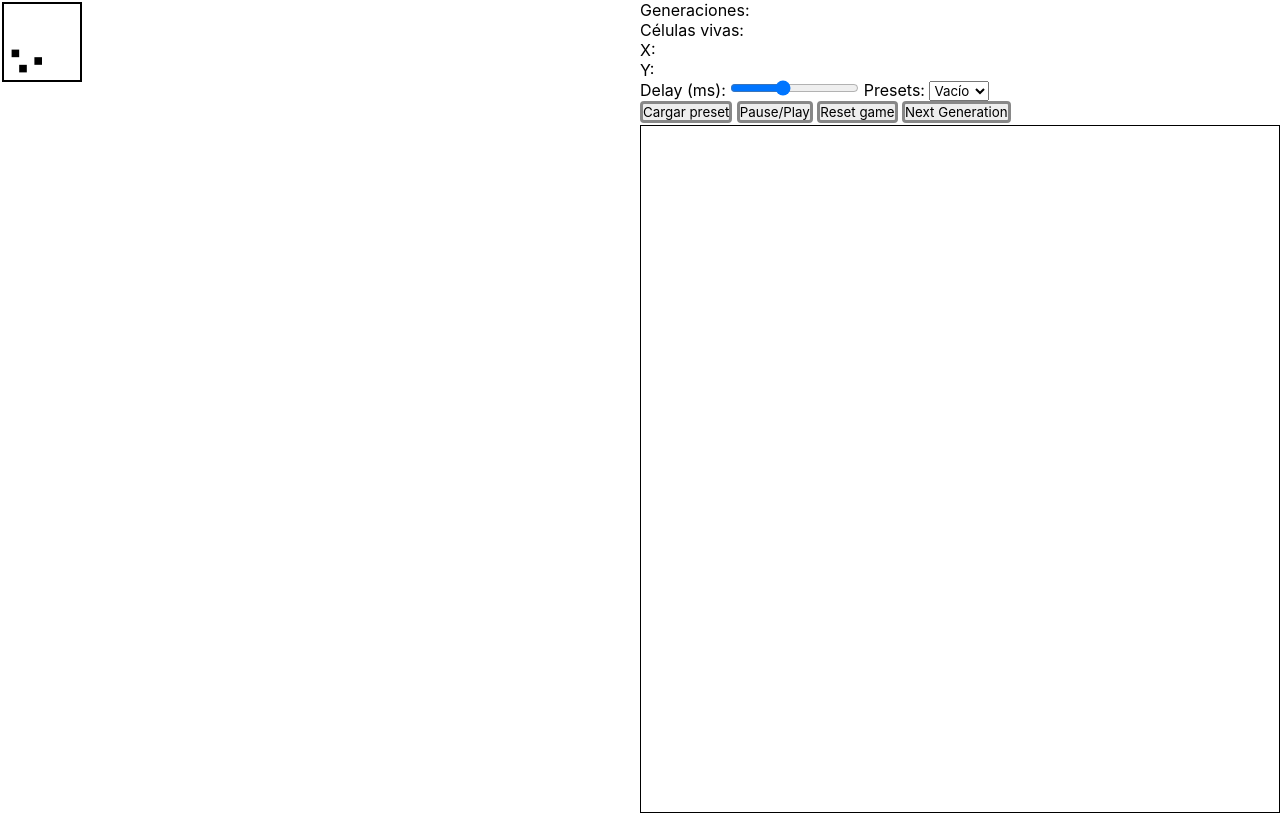
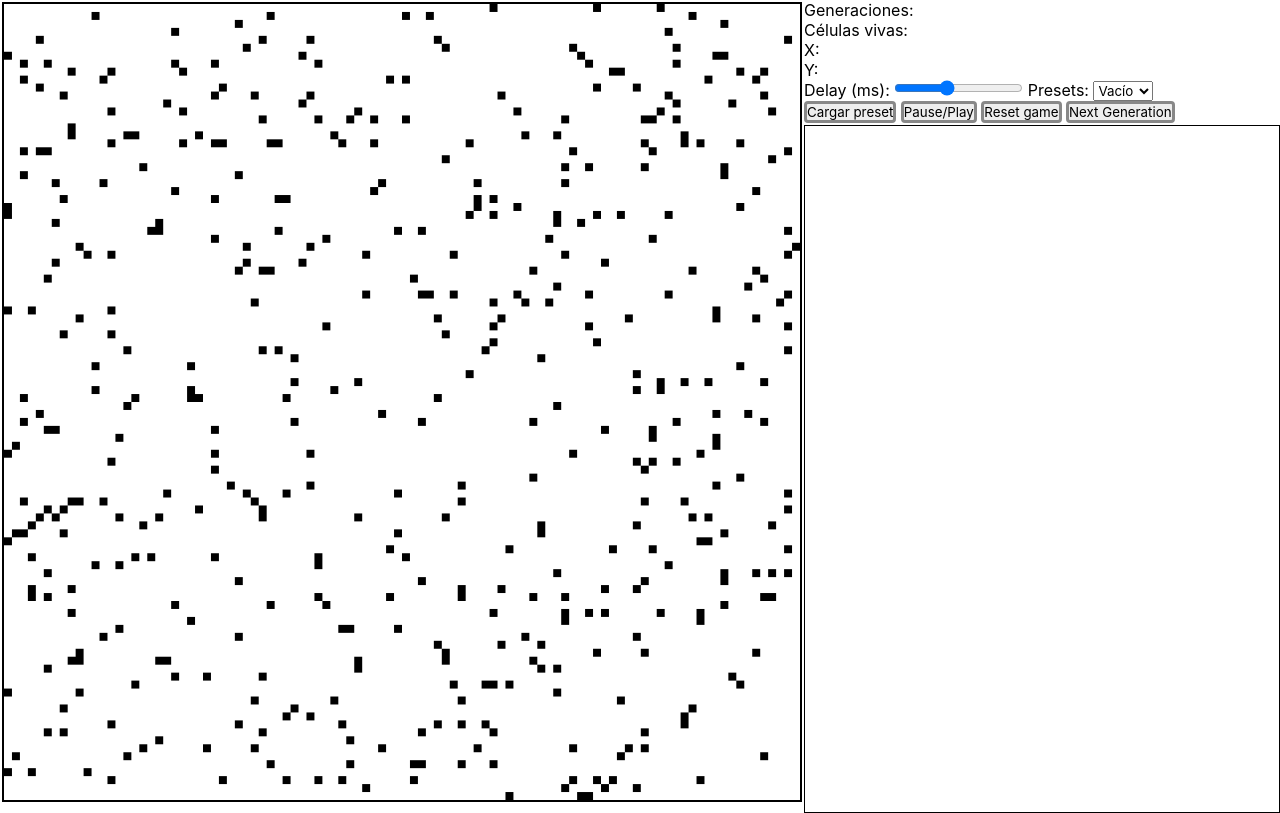
Before and after one commit to carlosveg/Conway-GOL-JavaScript, a plain HTML site: page index.html in a window 1280 px wide. Drawn offline with Linux system fonts and the light colour scheme.

Commit message:
Mundo toroidal implementado

```diff
--- a/JS/gol-config.js
+++ b/JS/gol-config.js
@@ -17,7 +17,7 @@ function resetSimulation(pixelSize, roundDelay, initialChanceOfLife = 0.005) {
 
   /* let canvasWidth = window.innerWidth * 0.78;
   let canvasHeight = window.innerHeight * 0.99; */
-  const canvasSize = 80;
+  const canvasSize = 800;
   let cols = canvasSize / pixelSize;
   let rows = canvasSize / pixelSize;
 
--- a/JS/gol-logic.js
+++ b/JS/gol-logic.js
@@ -9,6 +9,16 @@ class GOL {
     this.intervalId = 1;
     this.generations = 0;
     this.population = 0;
+    this.adjacentCells = [
+      [0, 1],
+      [1, 0],
+      [-1, 0],
+      [1, -1],
+      [-1, 1],
+      [0, -1],
+      [1, 1],
+      [-1, -1],
+    ];
 
     this.grid = [];
     for (let i = 0; i < rows; i++) {
@@ -62,13 +72,26 @@ class GOL {
   getNeighbors(row, col) {
     let neighbors = [];
 
-    for (let i = row - 1; i <= row + 1; i++) {
+    /**
+     * * Mundo con bordes muertos
+     */
+    /* for (let i = row - 1; i <= row + 1; i++) {
       for (let j = col - 1; j <= col + 1; j++) {
         if (i === row && j === col) continue;
         if (this.grid[i] && this.grid[i][j]) {
           neighbors.push(this.grid[i][j]);
         }
       }
+    } */
+
+    /**
+     * * Mundo toroidal
+     */
+    for (const pair of this.adjacentCells) {
+      const xCoord = (row + pair[0] + this.rows) % this.rows;
+      const yCoord = (col + pair[1] + this.rows) % this.rows;
+
+      neighbors.push(this.grid[xCoord][yCoord]);
     }
 
     return neighbors;
--- a/index.html
+++ b/index.html
@@ -8,7 +8,6 @@
     <script type="text/javascript" src="JS/presets.js"></script>
     <script type="text/javascript" src="JS/gol-logic.js"></script>
     <script type="text/javascript" src="JS/gol-config.js"></script>
-    <script type="text/javascript" src="JS/canvasjs.min.js"></script>
   </head>
   <body>
     <div id="container">
```
